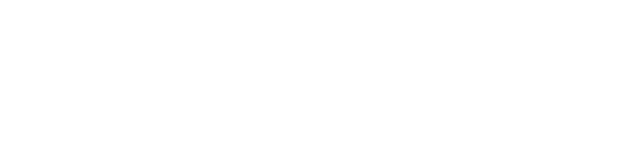
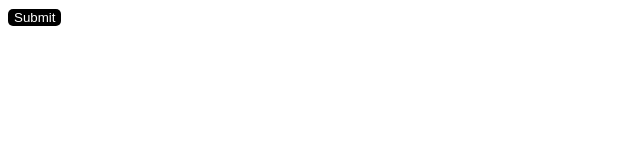
Before and after one commit to acciojob/hover-button-AshwiniSgopal, a website: page main.html in a window 1280 px wide. Shown: the whole page, without its empty margins (0-640 px from the left). Drawn offline with Linux system fonts and the light colour scheme.

Commit message:
initial commit

```diff
--- a/main.html
+++ b/main.html
@@ -7,6 +7,7 @@
 </head>
 
 <body>
+	<button id="btn" style="background-color: black; color: white; border-radius: 5px; border: none;">Submit</button>
 	<!-- the entire body must be written by student -->
     <script type="text/javascript" src="./script.js">
 </script>
```
